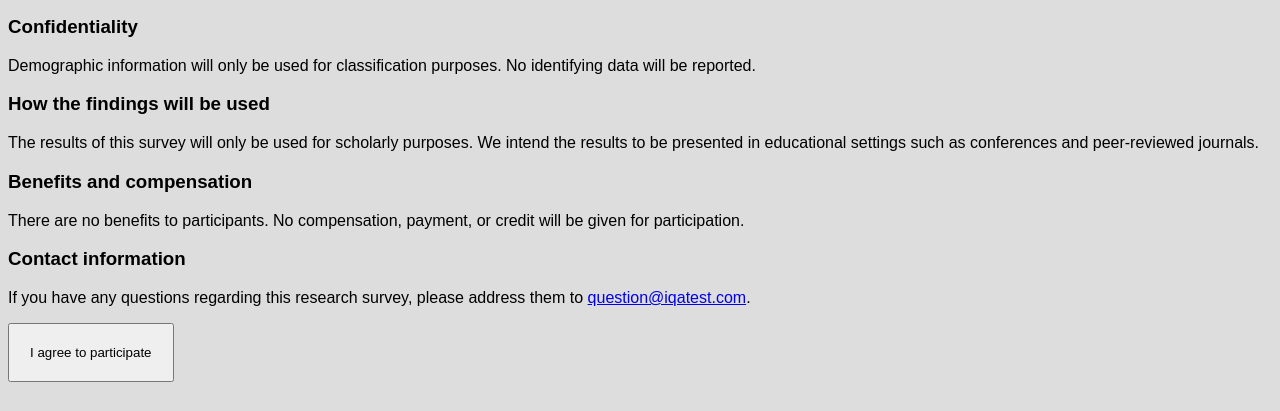
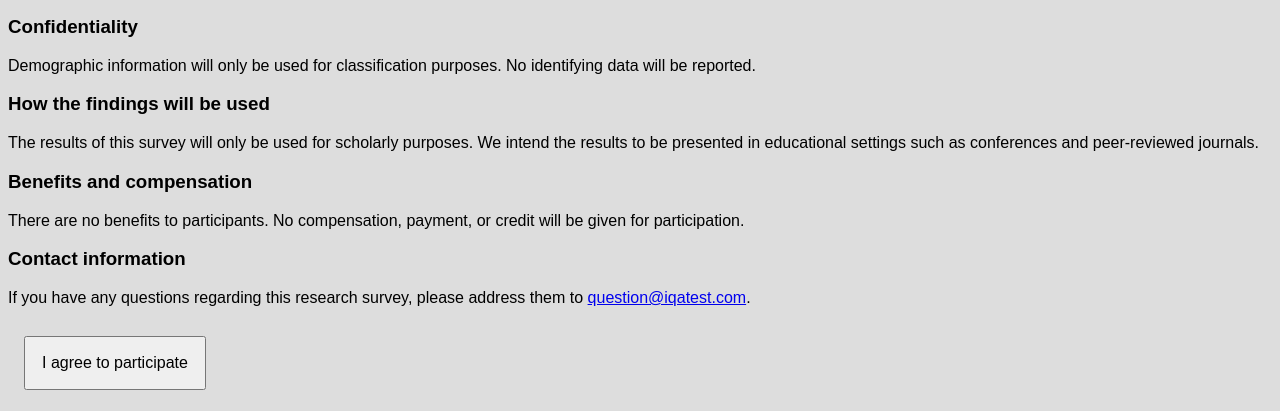
Before and after one commit to planet36/iqatest, a PHP site: page / in a window 1280 px wide. Shown: the part 545-956 px from the top of the page. Before the commit the page ends 927 px from the top, so only its background shows below. Run offline with PHP 8.4, Linux system fonts and the light colour scheme.

Commit message:
Improved button style.

```diff
--- a/style.css
+++ b/style.css
@@ -2,7 +2,7 @@
 /*
 
 Image Quality Assessment Test
-Copyright (C) 2011  Steve Ward
+Copyright (C) 2013 Steve Ward
 
 This program is free software: you can redistribute it and/or modify
 it under the terms of the GNU General Public License as published by
@@ -44,7 +44,11 @@ label:hover
 
 button
 {
-	padding: 1.5em;
+	margin: 0.8em 1em;
+	padding: 1em;
+
+	font-size: medium;
+	font-family: sans-serif;
 }
 
 
```
